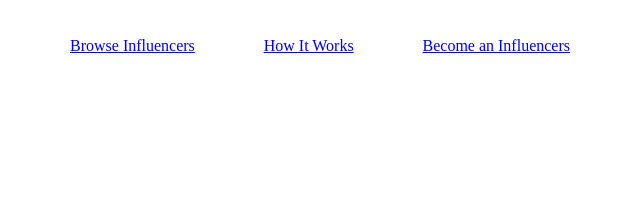
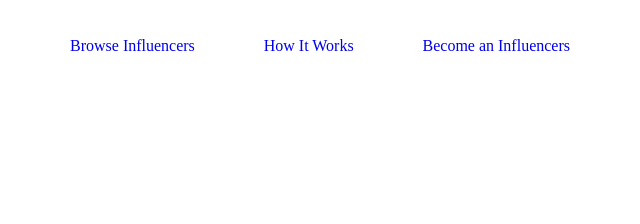
Before and after one commit to QuocBao2102/BaiTapWeb_QuocBao_ThanhDinh, a plain HTML site: page Home/index.html in a window 1280 px wide. Shown: the top 224 px of the page, 336-976 px from the left. Drawn offline with Linux system fonts and the light colour scheme; files whose address does not match are found by name.

Commit message:
TD chinh sua file css xoa gach duoi

```diff
--- a/Home/CSS/style.css
+++ b/Home/CSS/style.css
@@ -3,20 +3,24 @@
     margin: 0;
     padding: 0;
 }
+
 header {
     display: flex;
     justify-content: center;
     align-items: center;
 }
+
 .logo {
     width: 20%;
 }
+
 .center-headder {
     width: 70%;
     display: flex;
     justify-content: space-between;
     align-items: center;
 }
+
 .center {
     width: 500px;
     display: flex;
@@ -24,17 +28,24 @@ header {
     align-items: center;
     margin-left: 150px;
 }
+
+.center a {
+    text-decoration: none;
+}
+
 .login {
     width: 10%;
     display: flex;
     justify-content: space-between;
 }
+
 .login .button-1 {
     border: none;
     background-color: white;
     font-size: 20px;
     margin-right: 3px;
 }
+
 .login .button-2 {
     background-color: rgb(212, 0, 255);
     font-size: 20px;
@@ -43,13 +54,13 @@ header {
     border-radius: 3px;
     border-color: rgb(212, 0, 255);
 }
+
 .center2 {
     position: absolute;
     width: 650px;
     height: 259px;
     left: 159px;
     top: 270px;
-
     font-family: "Avenir";
     font-style: normal;
     font-weight: 600;
@@ -58,81 +69,89 @@ header {
     /* or 131% */
     color: #272d4e;
 }
+
 .center3 {
     position: absolute;
     width: 720px;
     height: 50px;
     left: 159px;
     top: 450px;
-
     font-family: "Roboto";
     font-style: normal;
     font-weight: 400;
     font-size: 18px;
     line-height: 25px;
     /* or 139% */
-
     color: #94a2b3;
 }
+
 .button3 {
     position: absolute;
     left: 161px;
     top: 520px;
 }
+
 .center4 {
     position: absolute;
     left: 950px;
     top: 246.91px;
 }
+
 .center5 {
     position: absolute;
     left: 1000px;
     top: 282px;
 }
+
 .center6 {
     position: absolute;
     left: 1070px;
     top: 520px;
 }
+
 .center7 {
     position: absolute;
     left: 1200px;
     top: 230px;
 }
+
 .center8 {
     position: absolute;
     left: 970px;
     top: 500px;
 }
+
 .center9 {
     position: absolute;
     left: 1170px;
     top: 190px;
 }
+
 .center10 {
     position: absolute;
     left: 930px;
     top: 280px;
 }
+
 .center11 {
     position: absolute;
     left: 1300px;
     top: 400px;
 }
+
 .sorth {
     position: absolute;
     left: 700px;
     top: 750px;
-
     font-family: "Avenir";
     font-style: normal;
     font-weight: 800;
     font-size: 30px;
     line-height: 70px;
     text-align: center;
-
     color: #8122b3;
 }
+
 .sorth1 {
     position: absolute;
     left: 510px;
@@ -144,12 +163,14 @@ header {
     line-height: 95px;
     color: #272d4e;
 }
+
 .sorth2 {
     position: absolute;
     left: 118px;
     top: 900px;
     border-radius: 20px;
 }
+
 .sorth3 {
     position: absolute;
     left: 170px;
@@ -161,6 +182,7 @@ header {
     line-height: 50px;
     color: #272d4e;
 }
+
 .sorth4 {
     position: absolute;
     left: 170px;
@@ -172,11 +194,13 @@ header {
     line-height: 30px;
     color: #94a2b3;
 }
+
 .sorth5 {
     position: absolute;
     left: 580px;
     top: 1000px;
 }
+
 .sorth6 {
     position: absolute;
     left: 630px;
@@ -188,6 +212,7 @@ header {
     line-height: 50px;
     color: #272d4e;
 }
+
 .sorth7 {
     position: absolute;
     left: 630px;
@@ -199,6 +224,7 @@ header {
     line-height: 30px;
     color: #94a2b3;
 }
+
 .sorth8 {
     position: absolute;
     left: 1050px;
@@ -206,6 +232,7 @@ header {
     background: url(.jpg), #ffffff;
     border-radius: 20px;
 }
+
 .sorth9 {
     position: absolute;
     left: 1100px;
@@ -217,6 +244,7 @@ header {
     line-height: 70px;
     color: #272d4e;
 }
+
 .sorth10 {
     position: absolute;
     left: 1100px;
@@ -228,6 +256,7 @@ header {
     line-height: 30px;
     color: #94a2b3;
 }
+
 .sorth11 {
     position: absolute;
     left: 830px;
@@ -236,6 +265,7 @@ header {
     filter: drop-shadow(0px 18px 52.8537px rgba(215, 228, 249, 0.5));
     border-radius: 10px;
 }
+
 .sorth12 {
     position: absolute;
     left: 600px;
@@ -244,6 +274,7 @@ header {
     filter: drop-shadow(0px 18px 52.8537px rgba(215, 228, 249, 0.5));
     border-radius: 10px;
 }
+
 .sorth13 {
     position: absolute;
     left: 800px;
@@ -252,6 +283,7 @@ header {
     filter: drop-shadow(0px 18px 52.8537px rgba(215, 228, 249, 0.5));
     border-radius: 10px;
 }
+
 .sorth14 {
     position: absolute;
     left: 730px;
@@ -260,6 +292,7 @@ header {
     filter: drop-shadow(0px 18px 52.8537px rgba(215, 228, 249, 0.5));
     border-radius: 10px;
 }
+
 .sorth15 {
     box-sizing: border-box;
     position: absolute;
@@ -267,12 +300,12 @@ header {
     height: 250px;
     left: 160px;
     top: 1700px;
-
     background: #8122b3;
     border: 1px solid #000000;
     box-shadow: 0px 4px 4px rgba(0, 0, 0, 0.25);
     border-radius: 25px;
 }
+
 .sorth16 {
     position: absolute;
     left: 120px;
@@ -284,17 +317,20 @@ header {
     line-height: 70px;
     color: white;
 }
+
 .sorth17 {
     position: absolute;
     left: 970px;
     top: 115px;
 }
+
 .sorth18 {
     box-sizing: border-box;
     position: absolute;
     left: 1100px;
     top: 190px;
 }
+
 .last {
     position: absolute;
     width: 212px;
@@ -303,6 +339,7 @@ header {
     top: 2000px;
     background: url(logo-1.jpg);
 }
+
 .last1 {
     position: absolute;
     left: 300px;
@@ -310,12 +347,14 @@ header {
     width: 100%;
     justify-content: space-between;
 }
+
 .last2 {
     display: flex;
     left: 20%;
     width: 60%;
     justify-content: space-between;
 }
+
 .last3 {
     position: absolute;
     left: 700px;
```
Lines whose indentation alone changed are shown as unchanged.
